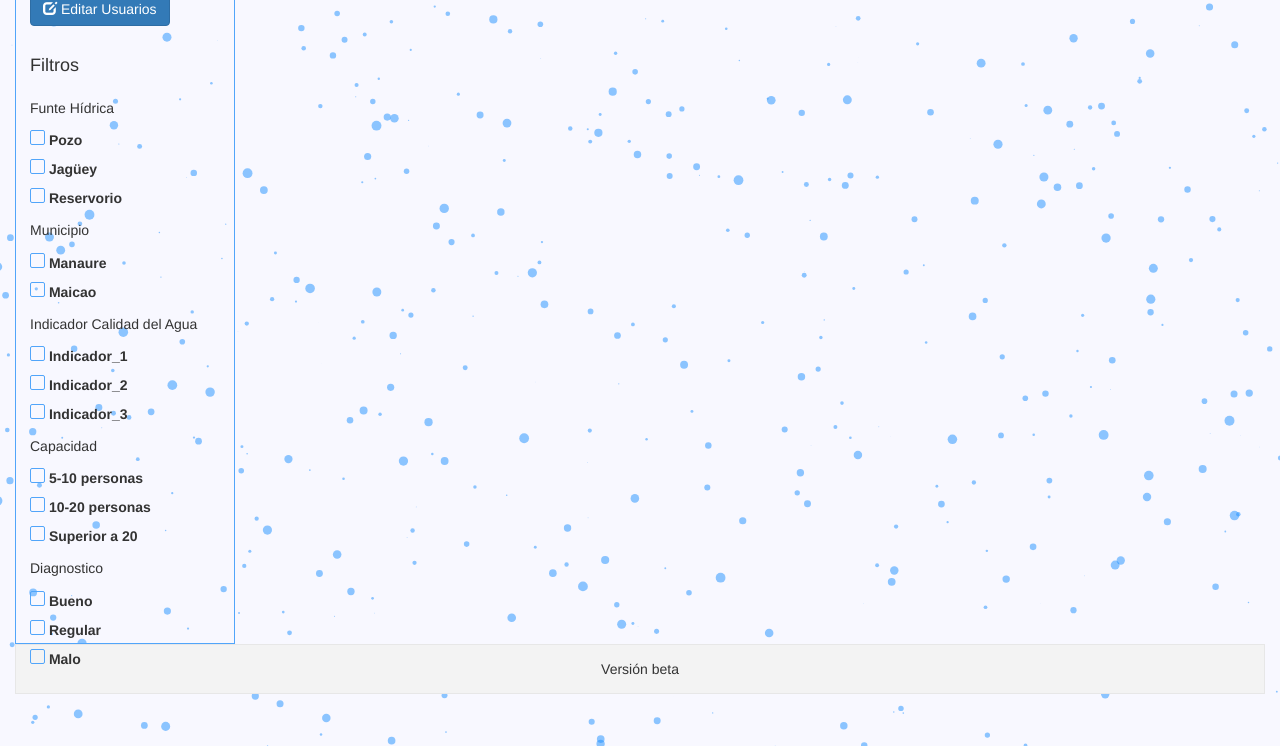
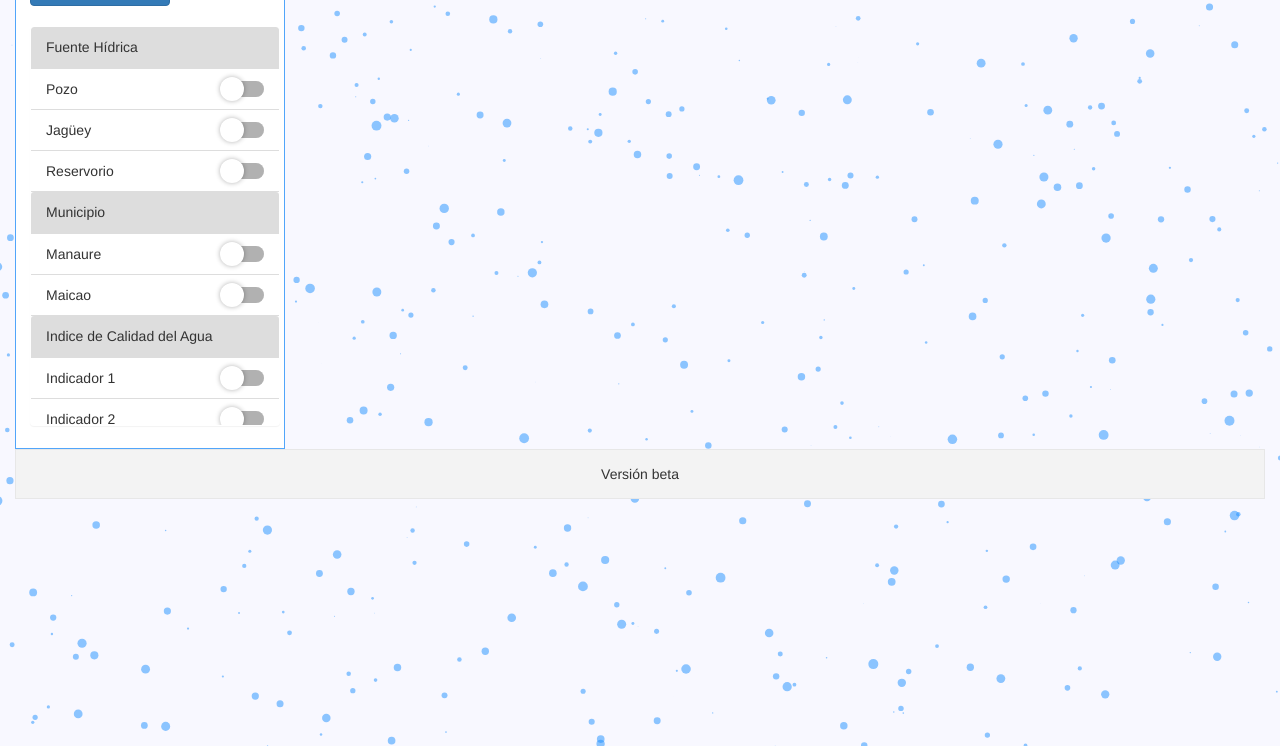
Before and after one commit to rbricenoq/WIN-SIG, a PHP site: page /Home.html in a window 1280 px wide. Shown: the part 534-1280 px from the top of the page. Run offline with PHP 8.4, Linux system fonts and the light colour scheme; some libraries are stand-ins or nearby versions.

Commit message:
Mejoras Interfaz
Cambio de nombre de archivos, mejoras en la sección de filtros y del
mapa

```diff
--- a/Home.html
+++ b/Home.html
@@ -15,18 +15,21 @@
 	<script src="https://maxcdn.bootstrapcdn.com/bootstrap/3.3.7/js/bootstrap.min.js"></script>
 </head>
 <body>
+	<!--Barra Navegacion-->
 	<ul id="bar_nav">
 		<li id="lsita_bar_nav"><a class="active" href="C:/xampp/htdocs/WIN-SIG/Login.html"> Log in</a></li>
 		<li id="lsita_bar_nav"><a href="#contacto" data-toggle="modal">Contacto</a></li>
 		<li id="lsita_bar_nav"><a href="#acerca_de">Acerca de</a></li>
 	</ul>
+	<!--Contenedor-->
 	<div class="container">
-		<div id="logo_WINSIG">
+		<div id="logo">
 			<a href="C:/xampp/htdocs/WIN-SIG/PagPrincipal.html">
 				<img src="img/LOGO.png" height="20%" width="20%">
 			</a>
 		</div>
-		<nav>
+		<!--Filtros-->
+		<nav class="nav_filtros">
 			<div>
 				<form class="form-wrapper cf">
 					<input type="text" placeholder="Busqueda..." required>
@@ -41,38 +44,133 @@
 				<button type="submit"  class="btn btn-primary"><i class="glyphicon glyphicon glyphicon-edit"></i> Editar Usuarios</button>
 				<br><br>
 			</div>
-			<div>
-				<ul>
-					<form>
-						<label><h4>Filtros</h4></label>
-						<h5>Funte Hídrica</h5>
-						<label><input type="checkbox" id="cbox1" value="pozo_checkbox"> Pozo</label><br>
-						<label><input type="checkbox" id="cbox2" value="jaguey_checkbox"> Jagüey</label><br>
-						<label><input type="checkbox" id="cbox3" value="reservorio_checkbox"> Reservorio</label><br>
-						<h5>Municipio</h5>
-						<label><input type="checkbox" id="cbox4" value="manaure_checkbox"> Manaure</label><br>
-						<label><input type="checkbox" id="cbox5" value="maicao_checkbox"> Maicao</label><br>
-						<h5>Indicador Calidad del Agua</h5>
-						<label><input type="checkbox" id="cbox6" value="indicador_1_checkbox"> Indicador_1</label><br>
-						<label><input type="checkbox" id="cbox7" value="indicador_2_checkbox"> Indicador_2</label><br>
-						<label><input type="checkbox" id="cbox8" value="indicador__checkbox"> Indicador_3</label><br>
-						<h5>Capacidad</h5>
-						<label><input type="checkbox" id="cbox9" value="min_checkbox"> 5-10 personas</label><br>
-						<label><input type="checkbox" id="cbox10" value="med_checkbox"> 10-20 personas</label><br>
-						<label><input type="checkbox" id="cbox11" value="max_checkbox"> Superior a 20</label><br>
-						<h5>Diagnostico</h5>
-						<label><input type="checkbox" id="cbox12" value="Bueno_checkbox"> Bueno</label><br>
-						<label><input type="checkbox" id="cbox13" value="Regular_checkbox"> Regular</label><br>
-						<label><input type="checkbox" id="cbox14" value="Malo_checkbox"> Malo</label>
-					</form>
-				</ul>
+
+			<div class="filtros">
+				<div class="panel panel_filtros">
+					<div class="panel_heading">Fuente Hídrica</div>
+					<ul class="list-group">
+						<li class="list-group-item">
+							Pozo
+							<div class="material-switch pull-right">
+								<input id="f1" name="Pozo" type="checkbox"/>
+								<label for="f1" class="label-primary"></label>
+							</div>
+						</li>
+						<li class="list-group-item">
+							Jagüey
+							<div class="material-switch pull-right">
+								<input id="f2" name="Jagüey" type="checkbox"/>
+								<label for="f2" class="label-primary"></label>
+							</div>
+						</li>
+						<li class="list-group-item">
+							Reservorio
+							<div class="material-switch pull-right">
+								<input id="f3" name="Reservorio" type="checkbox"/>
+								<label for="f3" class="label-primary"></label>
+							</div>
+						</li>
+					</ul>
+					<div class="panel_heading">Municipio</div>
+					<ul class="list-group">
+						<li class="list-group-item">
+							Manaure
+							<div class="material-switch pull-right">
+								<input id="f4" name="Manaure" type="checkbox"/>
+								<label for="f4" class="label-primary"></label>
+							</div>
+						</li>
+						<li class="list-group-item">
+							Maicao
+							<div class="material-switch pull-right">
+								<input id="f5" name="Maicao" type="checkbox"/>
+								<label for="f5" class="label-primary"></label>
+							</div>
+						</li>
+					</ul>
+					<div class="panel_heading">Indice de Calidad del Agua</div>
+					<ul class="list-group">
+						<li class="list-group-item">
+							Indicador 1
+							<div class="material-switch pull-right">
+								<input id="f6" name="Indicador_1" type="checkbox"/>
+								<label for="f6" class="label-primary"></label>
+							</div>
+						</li>
+						<li class="list-group-item">
+							Indicador 2
+							<div class="material-switch pull-right">
+								<input id="f7" name="Indicador_2" type="checkbox"/>
+								<label for="f7" class="label-primary"></label>
+							</div>
+						</li>
+						<li class="list-group-item">
+							Indicador 3
+							<div class="material-switch pull-right">
+								<input id="f8" name="Indicador_3" type="checkbox"/>
+								<label for="f8" class="label-primary"></label>
+							</div>
+						</li>
+					</ul>
+					<div class="panel_heading">Capacidad</div>
+					<!-- List group -->
+					<ul class="list-group">
+						<li class="list-group-item">
+							5-10 personas
+							<div class="material-switch pull-right">
+								<input id="f9" name="min_personas" type="checkbox"/>
+								<label for="f9" class="label-primary"></label>
+							</div>
+						</li>
+						<li class="list-group-item">
+							10-20
+							<div class="material-switch pull-right">
+								<input id="f10" name="med_personas" type="checkbox"/>
+								<label for="f10" class="label-primary"></label>
+							</div>
+						</li>
+						<li class="list-group-item">
+							Más de 20 personas
+							<div class="material-switch pull-right">
+								<input id="f11" name="mas_personas" type="checkbox"/>
+								<label for="f11" class="label-primary"></label>
+							</div>
+						</li>
+					</ul>
+					<div class="panel_heading">Diagnostico</div>
+					<!-- List group -->
+					<ul class="list-group">
+						<li class="list-group-item">
+							Bueno
+							<div class="material-switch pull-right">
+								<input id="f12" name="bueno" type="checkbox"/>
+								<label for="f12" class="label-primary"></label>
+							</div>
+						</li>
+						<li class="list-group-item">
+							Regular
+							<div class="material-switch pull-right">
+								<input id="f13" name="regular" type="checkbox"/>
+								<label for="f13" class="label-primary"></label>
+							</div>
+						</li>
+						<li class="list-group-item">
+							Malo
+							<div class="material-switch pull-right">
+								<input id="f14" name="malo" type="checkbox"/>
+								<label for="f14" class="label-primary"></label>
+							</div>
+						</li>
+					</ul>
+				</div>
 			</div>
 		</nav>
+		<!--Mapa-->
 		<section>
 			<div id="map"></div>
 		</section>
 
-		<!-- Contacto  -->
+		<!-- Pop-up Contacto  -->
 		<div class="modal fade" id="contacto" role="dialog">
 			<div class="modal-dialog">
 				<div class="modal-content">
@@ -236,6 +334,7 @@
 			</div>
 		</div>
 
+		<!--Filtros-->
 
 		<div id="particles-js"></div>
 		<script src="js\particles.js"></script>
--- a/css/css_home.css
+++ b/css/css_home.css
@@ -1,3 +1,7 @@
+#logo{
+    text-align: center;
+}
+
 #bar_nav {
     list-style-type: none;
     margin: 0;
@@ -71,14 +75,29 @@ div.container {
     width: 100%;
 }
 
-nav {
+.nav_filtros {
     border: 1px solid rgb(81,165,250);
     float: left;
-    width: 232px;
-    height: 845px;
-    max-width: 220px;
+    width: 270px;
+    height: 670px;
     margin: 0;
     padding: 1em;
+    background-color: #fff;
+}
+
+.panel_filtros{
+    width: 250px;
+    max-height: 400px;
+    background-color: #ddd;
+    overflow: scroll;
+}
+
+.panel_heading{
+    padding: 10px 15px;
+    border-bottom: 1px solid transparent;
+    border-top-left-radius: 3px;
+    border-top-right-radius: 3px;
+    background-color: #ddd;
 }
 
 nav ul {
@@ -94,40 +113,64 @@ nav ul a {
 
 #map {
     position: relative;
-    padding-bottom: 65%;
+    padding-bottom: 50%;
     height: 0;
     overflow: hidden;
 }
 
-input[type="checkbox"]{
-   appearance: none;
-   -moz-appearance: none;
-   -webkit-appearance: none;
-   border: 1px solid rgb(81,165,250);
-   width: 15px;
-   height: 15px;
-   border-radius: 2px;
-   margin: 0 5px 0 0;
+.material-switch > input[type="checkbox"] {
+    display: none;
 }
 
-input[type="checkbox"]:checked{
-   background: solid blue;
+.material-switch > label {
+    cursor: pointer;
+    height: 0px;
+    position: relative;
+    width: 40px;
 }
 
-</pre>
-
-<pre>input[type="checkbox"]:focus{
- outline: none;
+.material-switch > label::before {
+    background: rgb(0, 0, 0);
+    box-shadow: inset 0px 0px 10px rgba(0, 0, 0, 0.5);
+    border-radius: 8px;
+    content: '';
+    height: 16px;
+    margin-top: -8px;
+    position:absolute;
+    opacity: 0.3;
+    transition: all 0.4s ease-in-out;
+    width: 40px;
+}
+.material-switch > label::after {
+    background: rgb(255, 255, 255);
+    border-radius: 16px;
+    box-shadow: 0px 0px 5px rgba(0, 0, 0, 0.3);
+    content: '';
+    height: 24px;
+    left: -4px;
+    margin-top: -8px;
+    position: absolute;
+    top: -4px;
+    transition: all 0.3s ease-in-out;
+    width: 24px;
+}
+.material-switch > input[type="checkbox"]:checked + label::before {
+    background: inherit;
+    opacity: 0.5;
+}
+.material-switch > input[type="checkbox"]:checked + label::after {
+    background: inherit;
+    left: 20px;
 }
 
 .form-wrapper {
-    width: 200px;
+    width: 240px;
     padding: 15px;
     margin-top: 10px;
     margin-right: 10px;
     margin-bottom: 10px;
     background: #444;
-    background: rgba(0,0,0,.2);
+    background: #ddd;
     -moz-border-radius: 10px;
     -webkit-border-radius: 10px;
     border-radius: 10px;
@@ -137,7 +180,7 @@ input[type="checkbox"]:checked{
 }
 
 .form-wrapper input {
-    width: 100px;
+    width: 65%;
     height: 20px;
     padding: 10px 5px;
     border: 0;
@@ -156,8 +199,8 @@ input[type="checkbox"]:checked{
 }
 
 .form-wrapper input::-webkit-input-placeholder {
- color: #999;
- font-style: italic;
+   color: #999;
+   font-style: italic;
 }
 
 .form-wrapper input:-moz-placeholder {
@@ -180,7 +223,7 @@ input[type="checkbox"]:checked{
     cursor: pointer;
     height: 21px;
     width: 70px;
-    color: white;
+    color: #fff;
     background: rgb(51, 122, 183);
     -moz-border-radius: 0 3px 3px 0;
     -webkit-border-radius: 0 3px 3px 0;
```
Also changed, not shown: css/login.css (indentation only).
